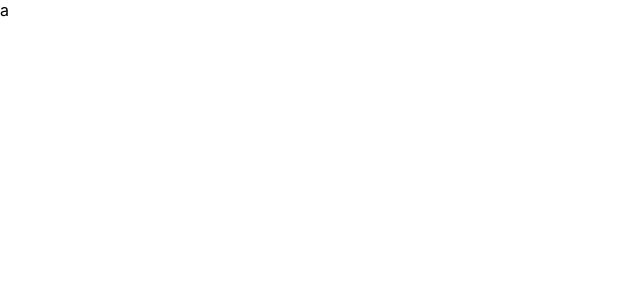
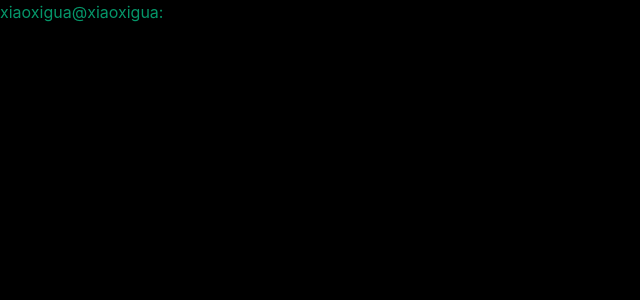
Before and after one commit to xiaoxigua-1/terminal, a React (Vite) app: page / in a window 1280 px wide. Shown: the top 300 px of the page, without its empty margins (0-640 px from the left). Built offline with nearby package versions, Linux system fonts and the light colour scheme.

Commit message:
終端機的味道

```diff
--- a/package.json
+++ b/package.json
@@ -8,6 +8,7 @@
     "install": "husky install"
   },
   "dependencies": {
+    "@craco/craco": "^6.4.0",
     "react": "^17.0.0",
     "react-dom": "^17.0.0",
     "sass": "^1.43.4",
@@ -19,6 +20,7 @@
     "@typescript-eslint/eslint-plugin": "^5.3.0",
     "@typescript-eslint/parser": "^5.3.0",
     "@vitejs/plugin-react": "^1.0.0",
+    "autoprefixer": "^9.8.8",
     "eslint": "^7.32.0",
     "eslint-config-airbnb": "^18.2.1",
     "eslint-plugin-import": "^2.25.2",
@@ -26,6 +28,8 @@
     "eslint-plugin-react": "^7.26.1",
     "eslint-plugin-react-hooks": "^4.2.0",
     "husky": "^7.0.4",
+    "postcss": "^7.0.39",
+    "tailwindcss": "npm:@tailwindcss/postcss7-compat@^2.2.17",
     "typescript": "^4.3.2",
     "vite": "^2.6.4"
   }
--- /dev/null
+++ b/postcss.config.js
@@ -0,0 +1,6 @@
+module.exports = {
+  plugins: {
+    tailwindcss: {},
+    autoprefixer: {},
+  },
+}
--- a/src/App.tsx
+++ b/src/App.tsx
@@ -1,10 +1,12 @@
+import Terminal from './components/terminal';
+
 /**
  * @return {JSX.Element}
  */
 function App(): JSX.Element {
   return (
-    <div className="App">
-      a
+    <div className="h-full w-full overflow-x-hidden">
+      <Terminal />
     </div>
   );
 }
--- /dev/null
+++ b/src/components/console.tsx
@@ -0,0 +1,21 @@
+export interface ConsoleProp {
+  userInput: string;
+  output: string;
+}
+
+/**
+ * Console component
+ * @return{JSX.Element}
+ */
+function Console({ userInput, output }: ConsoleProp): JSX.Element {
+  return (
+    <div>
+      <span className="text-green-600">xiaoxigua@xiaoxigua: </span>
+      <span className="text-white">{userInput}</span>
+      <br />
+      {output}
+    </div>
+  );
+}
+
+export default Console;
--- /dev/null
+++ b/src/components/terminal.tsx
@@ -0,0 +1,50 @@
+import { ChangeEvent, useState, KeyboardEvent } from 'react';
+import Console, { ConsoleProp } from './console';
+
+/**
+ * @return {JSX.Element}
+ */
+function Terminal(): JSX.Element {
+  const [userInputString, setUserInputString] = useState('');
+  const [consoleList, setConsoleList] = useState<ConsoleProp[]>([]);
+
+  return (
+    <div className="w-screen min-h-full bg-black scr">
+      <input
+        id="userInput"
+        type="text"
+        className="opacity-0 absolute z-0"
+        value={userInputString}
+        onChange={(event: ChangeEvent<HTMLInputElement>) => {
+          setUserInputString(event.target.value);
+        }}
+        onKeyDown={(e: KeyboardEvent) => {
+          if (e.key === 'Enter') {
+            const cloneData = [...consoleList];
+
+            cloneData.push(
+              { userInput: userInputString, output: 'asd' },
+            );
+            setConsoleList(cloneData);
+            setUserInputString('');
+          }
+        }}
+      />
+      {consoleList.map((value) => (
+        <Console userInput={value.userInput} output={value.output} />
+      ))}
+      <div
+        className="text-white z-10"
+        aria-hidden="true"
+        onClick={() => {
+          document.getElementById('userInput')?.focus();
+        }}
+      >
+        <span className="text-green-600">xiaoxigua@xiaoxigua: </span>
+        {userInputString}
+      </div>
+    </div>
+  );
+}
+
+export default Terminal;
--- a/src/index.css
+++ b/src/index.css
@@ -1,3 +1,7 @@
+@tailwind base;
+@tailwind components;
+@tailwind utilities;
+
 body {
   margin: 0;
   font-family: -apple-system, BlinkMacSystemFont, 'Segoe UI', 'Roboto', 'Oxygen',
@@ -11,3 +15,8 @@ code {
   font-family: source-code-pro, Menlo, Monaco, Consolas, 'Courier New',
     monospace;
 }
+
+#root, body, html {
+  width: 100%;
+  height: 100%;
+}
--- /dev/null
+++ b/src/util/Command.ts
@@ -0,0 +1,11 @@
+export interface CommandProp {
+  name: string;
+}
+
+export class Command {
+  private name: string;
+
+  constructor({ name }: CommandProp) {
+    this.name = name;
+  }
+}
--- /dev/null
+++ b/src/util/commandManage.ts
@@ -0,0 +1,15 @@
+import { Command } from './Command';
+
+class CommandManager {
+  private commands: Command[];
+
+  constructor() {
+    this.commands = [];
+  }
+
+  addCommand(command: Command) {
+    this.commands.push(command);
+  }
+}
+
+export default CommandManager;
--- /dev/null
+++ b/tailwind.config.js
@@ -0,0 +1,11 @@
+module.exports = {
+  purge: [],
+  darkMode: false, // or 'media' or 'class'
+  theme: {
+    extend: {},
+  },
+  variants: {
+    extend: {},
+  },
+  plugins: [],
+}
```
Also changed, not shown: src/main.tsx (+8 -8 lines), .eslintrc.yml, 1 other file (tests, documents, lock files or other folders).
